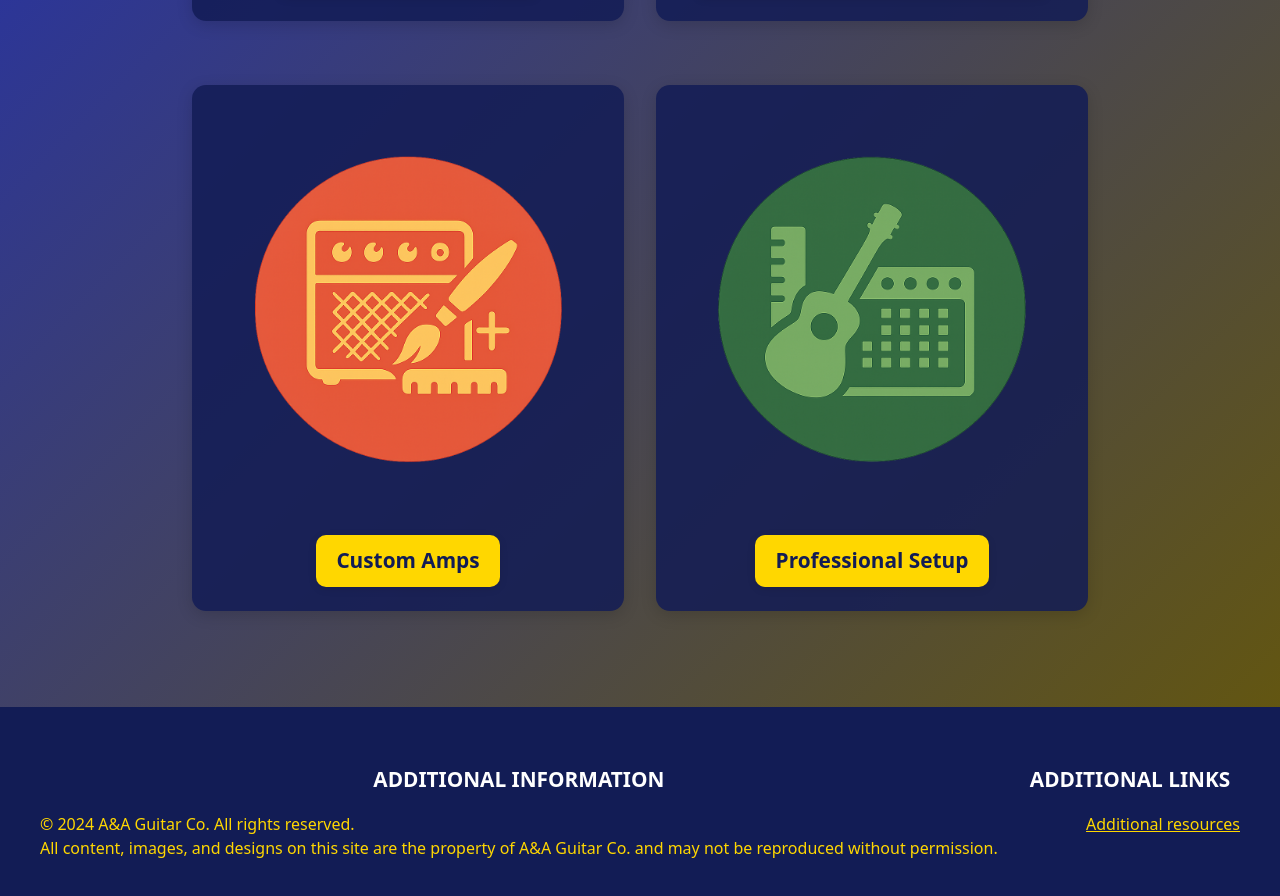
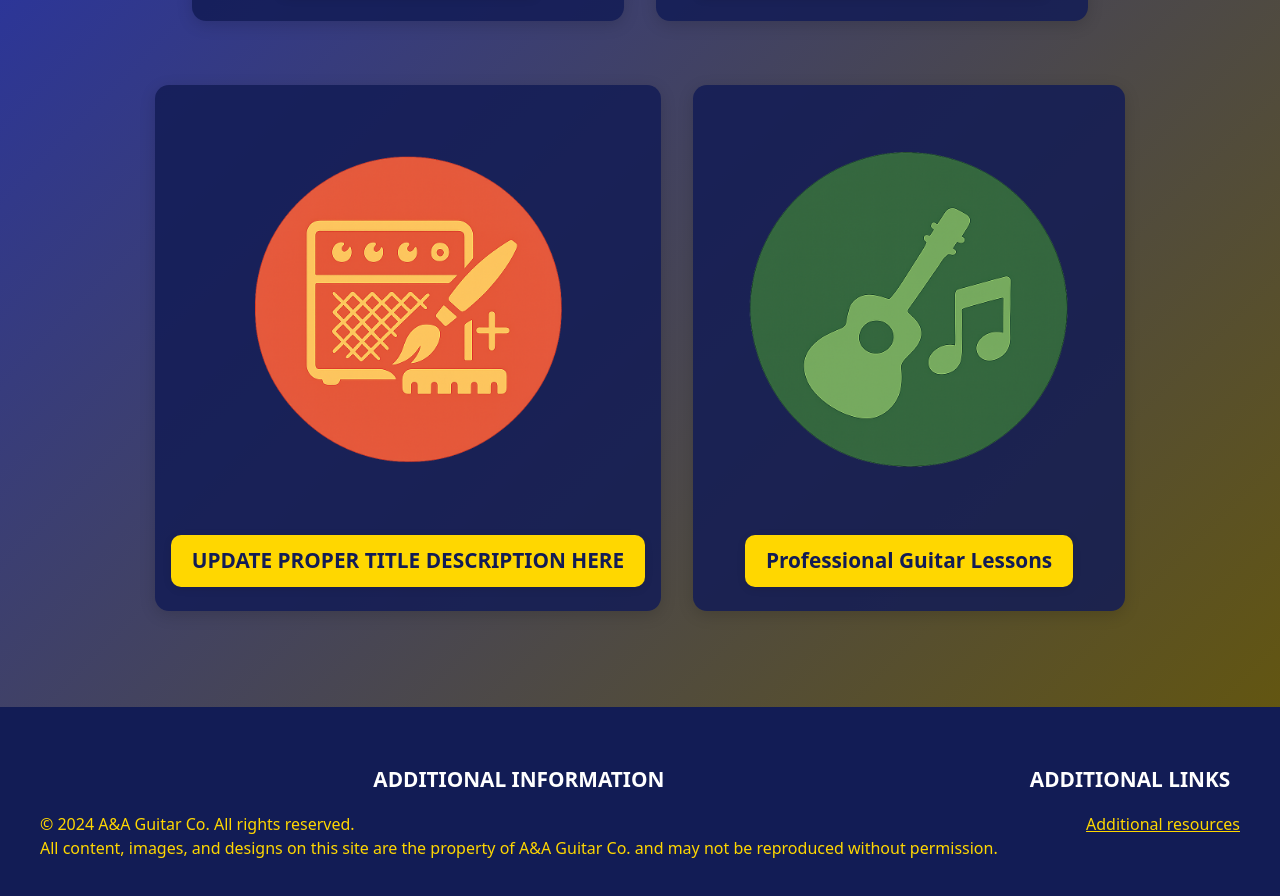
Before and after one commit to alessandrowarwar/A-A-Guitar-Co, a plain HTML site: page Services.html in a window 1280 px wide. Shown: the part 960-1856 px from the top of the page. Drawn offline with nearby package versions, Linux system fonts and the light colour scheme.

Commit message:
changed professional service to professional Guitar Lessons and updated the icon

```diff
--- a/Services.html
+++ b/Services.html
@@ -126,12 +126,12 @@
         <!-- Service 3 -->
         <div class="service-icon-block">
             <img src="Custom Amps Icon.png" alt="Setups Icon" style="width:400px; height:400px; margin-bottom:0.7em;">
-            <div class="service-desc">Custom Amps</div>
+            <div class="service-desc">UPDATE PROPER TITLE DESCRIPTION HERE</div>
         </div>
         <!-- Service 4 -->
         <div class="service-icon-block">
-            <img src="Professional Setups Icon.png" alt="Accessories Icon" style="width:400px; height:400px; margin-bottom:0.7em;">
-            <div class="service-desc">Professional Setup</div>
+            <img src="Guitar Lessons Icon.png" alt="Accessories Icon" style="width:400px; height:400px; margin-bottom:0.7em;">
+            <div class="service-desc">Professional Guitar Lessons</div>
         </div>
     </div>
 
```
Also changed, not shown: Guitar Lessons Icon.png (added), Professional Setups Icon.png (deleted).
